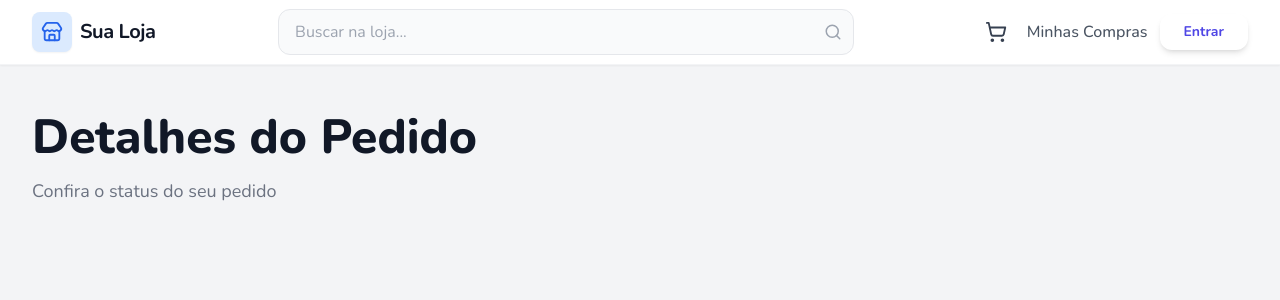
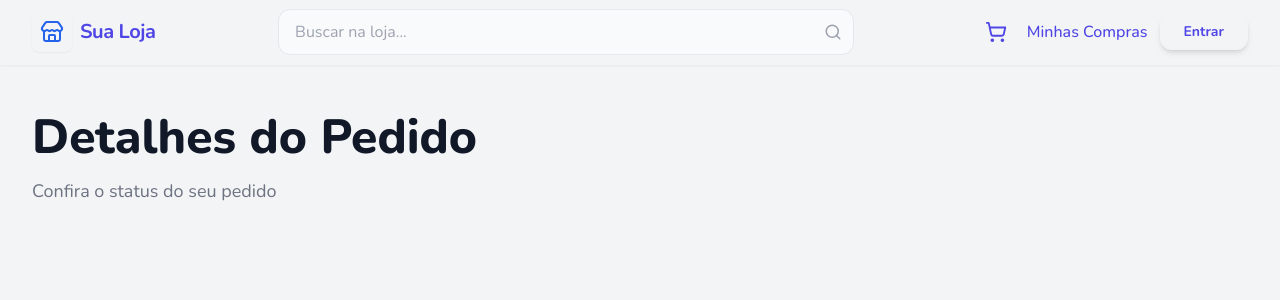
Before and after one commit to erisnilton/desafio-tecnico-tecprime, a React (Vite) app in the folder frontend/: page /order/1 in a window 1280 px wide. Shown: the top 300 px of the page. Built offline with nearby package versions, Linux system fonts and the light colour scheme; no server answers; a web font is replaced by a local one.

Commit message:
refactor: Standardize Navbar styling by replacing direct color classes with theme-based variables and adjusting icon sizes.

```diff
--- a/frontend/src/components/Navbar/index.tsx
+++ b/frontend/src/components/Navbar/index.tsx
@@ -18,7 +18,7 @@ export default function Navbar() {
   console.log(user);
 
   return (
-    <nav className="sticky top-0 z-50 bg-white border-b border-gray-100 shadow-sm transition-all duration-300">
+    <nav className="sticky top-0 z-50 bg-background border-b border-gray-100 shadow-sm transition-all duration-300">
       <div className="max-w-7xl mx-auto px-4 sm:px-6 lg:px-8">
         <div className="flex items-center justify-between h-16 gap-4">
           {/* Logo Section */}
@@ -26,10 +26,10 @@ export default function Navbar() {
             to="/"
             className="flex items-center gap-2 shrink-0 cursor-pointer group hover:opacity-80 transition-opacity"
           >
-            <div className="bg-blue-100 p-2 rounded-lg w-10 h-10 flex items-center justify-center text-blue-600 group-hover:bg-blue-200 transition-colors shadow-sm">
-              <Store size={22} />
+            <div className="bg-primary p-2 rounded-lg w-10 h-10 flex items-center justify-center text-blue-600 group-hover:bg-primary/80 transition-colors shadow-sm">
+              <Store size={36} />
             </div>
-            <span className="text-gray-900 font-bold text-xl tracking-tight hidden md:block">
+            <span className="fg--primary font-bold text-xl tracking-tight hidden md:block">
               Sua Loja
             </span>
           </Link>
@@ -50,7 +50,7 @@ export default function Navbar() {
             {/* Cart Icon */}
             <Link
               to="/cart"
-              className="relative p-2 text-gray-700 hover:bg-gray-100 rounded-full transition-all cursor-pointer group active:scale-90"
+              className="relative p-2 fg--primary hover:bg-primary/10 rounded-full transition-all cursor-pointer group active:scale-90"
             >
               <ShoppingCart
                 size={22}
@@ -64,7 +64,7 @@ export default function Navbar() {
             </Link>
                   <Link
               to="/order"
-              className="font-medium text-gray-600 hover:text-primary transition-colors py-2"
+              className="font-medium fg--primary hover:bg-primary/10 transition-colors py-2"
             >
               Minhas Compras
             </Link>
@@ -85,7 +85,7 @@ export default function Navbar() {
                 </div>
                 <button
                   onClick={logout}
-                  className="p-2 text-gray-400 hover:text-red-500 hover:bg-red-50 rounded-full transition-all group"
+                  className="p-2 fg--primary hover:bg-primary/10 rounded-full transition-all group"
                   title="Sair"
                 >
                   <LogOut
@@ -96,7 +96,7 @@ export default function Navbar() {
               </div>
             ) : (
               <Link to="/login">
-                <UiBtn className="hidden sm:flex bg-blue-600 hover:text-white px-6 py-2 rounded-xl text-sm font-bold shadow-md hover:bg-blue-700 transition-all active:scale-95">
+                <UiBtn className="hidden sm:flex bg-primary fg--primary px-6 py-2 rounded-xl text-sm font-bold shadow-md hover:bg-primary/90 transition-all active:scale-95">
                   Entrar
                 </UiBtn>
               </Link>
@@ -125,11 +125,11 @@ export default function Navbar() {
 
       {/* Mobile Dropdown Menu */}
       {isMenuOpen && (
-        <div className="md:hidden border-t border-gray-100 bg-white animate-fade-in-down p-4">
+        <div className="md:hidden border-t border-gray-100 bg-primary animate-fade-in-down p-4">
           <div className="flex flex-col gap-3">
             <Link
               to="/order"
-              className="font-medium text-gray-600 hover:text-primary transition-colors py-2"
+              className="font-medium fg--primary hover:bg-primary/10 transition-colors py-2"
             >
               Minhas Compras
             </Link>
@@ -148,17 +148,18 @@ export default function Navbar() {
                 </div>
                 <button
                   onClick={logout}
-                  className="flex items-center gap-2 text-sm font-bold text-red-500 hover:bg-red-50 px-3 py-2 rounded-lg transition-all"
+                  className="flex items-center gap-2 text-sm font-bold fg--primary hover:bg-primary/10 px-3 py-2 rounded-lg transition-all"
                 >
                   <LogOut size={16} />
                   Sair
                 </button>
               </div>
             ) : (
-              <div className="pt-2 border-t border-gray-50">
-                <UiBtn className="w-full bg-blue-600 text-white py-2 rounded-lg text-sm font-bold shadow-md">
+              <div className="pt-2 border-t border-gray-50 flex items-center justify-center">
+                <Link to="/login" className="w-full bg-primary fg--primary py-2 rounded-lg text-sm font-bold shadow-md flex items-center justify-center gap-2">
+                  <LogOut size={16} />
                   Entrar
-                </UiBtn>
+                </Link>
               </div>
             )}
           </div>
```
